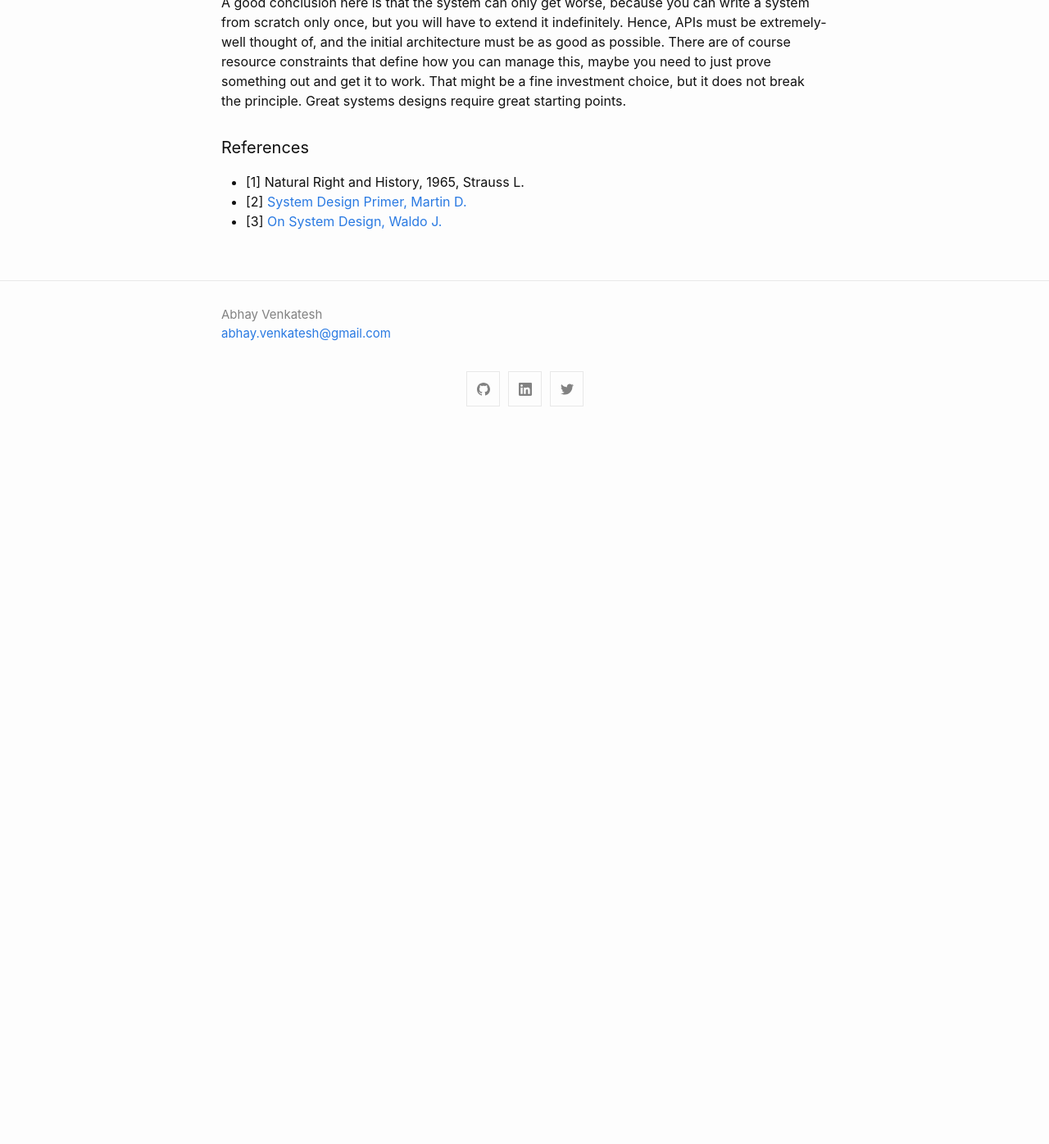
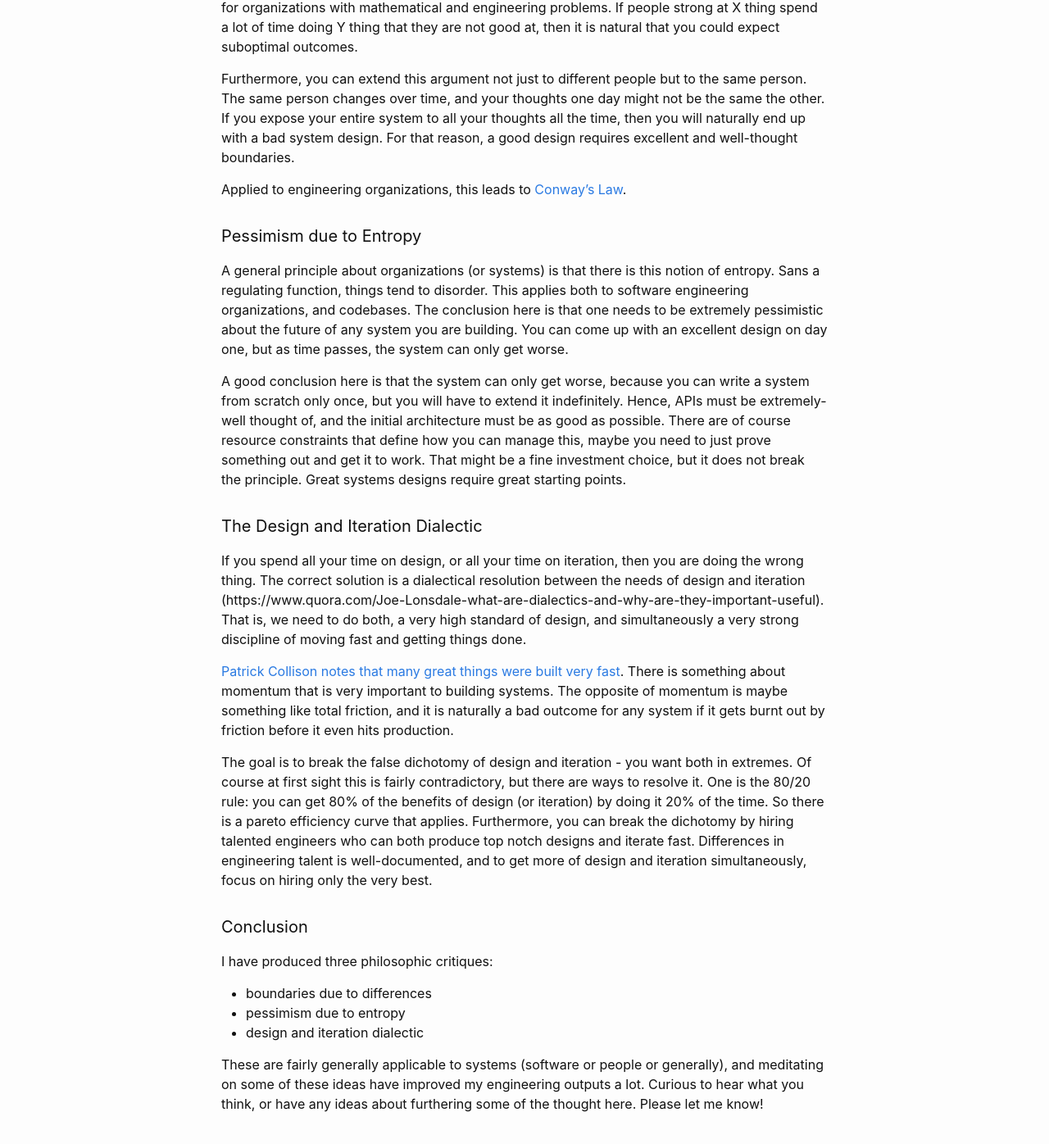
Before and after one commit to abhay-venkatesh/abhay-venkatesh.github.io, a Jekyll site: the page built from _posts/2020-06-20-system-design.md, in a window 1280 px wide and 1400 px high, scrolled down 2309 px. Shown: the top 1396 px of the window at 82% size. Built offline with Jekyll 4.4.1, drawn with Linux system fonts in a browser that asks for light colours; before the commit the page ends 2840 px from its top, so only the background shows below that; some of the changed text lies outside the part shown.

Commit message:
finish text

```diff
--- a/_posts/2020-06-20-system-design.md
+++ b/_posts/2020-06-20-system-design.md
@@ -4,13 +4,24 @@
 categories: misc
 ---
 
-> We are then in the position of beings who are sane and sober when engaged in trivial business and who gamble like madmen when confronted with serious issues—retail sanity and wholesale madness (Strauss, 1965)
+#### Topics
+- [Introduction](#Introduction)
+- [Aesthetics vs. Philosophy](#aesthetics-vs.-philosophy)
+- [Existing Work](#existing-work)
+- [System Design and People](#system-design-and-people)
+- [Boundaries due to Differences](#boundaries-due-to-differences)
+- [Pessimism due to Entropy](#pessimism-due-to-entropy)
+- [The Design and Iteration Dialectic](#the-design-and-iteration-dialectic)
+
+#### Introduction
+
+> We are then in the position of beings who are sane and sober when engaged in trivial business and who gamble like madmen when confronted with serious issues—retail sanity and wholesale madness [(Strauss, 1965)](https://contemporarythinkers.org/leo-strauss/book/natural-right-and-history/)
 
 There are two pieces to designing software systems:
 - details
 - the big picture
 
-To get the details, one simply must read excellent resources such as [System Design Primer, Martin D.](https://github.com/donnemartin/system-design-primer) or [Google Technology Stack](http://michaelnielsen.org/blog/lecture-course-the-google-technology-stack/).
+To get the details, one simply must read excellent resources such as [System Design Primer, Martin D.](https://github.com/donnemartin/system-design-primer) or [Google Technology Stack](http://michaelnielsen.org/blog/lecture-course-the-google-technology-stack/). Part of becoming a good system designer is just to have experience with a good selection of system design problems. I suspect there is no way to circumvent that.
 
 But my focus in this article is on the big picture. For whatever reason, it seems like we refrain from general and aggrandizing theorization, and accordingly, we do not make general theories about software systems design. My goal here is to get at a basic starting point for a general software systems design theory. Perhaps the theory would apply to the design of all systems really, so I use the terms "software systems" and "systems" interchangeably throughout this piece.
 
@@ -23,6 +34,8 @@
 There has been some work on getting at these general principles about software design such as [Clean Architecture, Martin B.](https://www.amazon.com/Clean-Architecture-Craftsmans-Software-Structure/dp/0134494164), but people critique this book as [too opinionated](https://twitter.com/etscrivner/status/1260584368407445504?s=20), a critique which I sympathize with, at least with respect to the [specific design] Uncle Bob touts. In any case, Bob Martin makes a lot of progress with respect to general theorization, and provides an excellent listing of principles that seem to have become fairly canonical and undisputed.
 
 There are more technical treatments on this problem with respect to scalability and performance. A good resource for that is [Designing Data-Intensive Applications, Kleppmann, M.](https://www.amazon.com/Designing-Data-Intensive-Applications-Reliable-Maintainable/dp/1449373321). The text comes up with solutions to the fact that modern applications are data-constrainted and not-compute constrained, and comes up with a listing of ideas around how to make applications scale with respect to data.
+
+There is also a [good sociological treatment on the problem of system design by Jim Waldo](https://scholar.harvard.edu/files/waldo/files/ps-2006-6.pdf). The focus is so much on principles of software design but rather why it the art of system design is being lost.
 
 #### System Design and People
 
@@ -40,13 +53,27 @@
 
 Furthermore, you can extend this argument not just to different people but to the same person. The same person changes over time, and your thoughts one day might not be the same the other. If you expose your entire system to all your thoughts all the time, then you will naturally end up with a bad system design. For that reason, a good design requires excellent and well-thought boundaries.
 
+Applied to engineering organizations, this leads to [Conway's Law](https://en.wikipedia.org/wiki/Conway%27s_law).
+
 #### Pessimism due to Entropy
 
 A general principle about organizations (or systems) is that there is this notion of entropy. Sans a regulating function, things tend to disorder. This applies both to software engineering organizations, and codebases. The conclusion here is that one needs to be extremely pessimistic about the future of any system you are building. You can come up with an excellent design on day one, but as time passes, the system can only get worse.
 
 A good conclusion here is that the system can only get worse, because you can write a system from scratch only once, but you will have to extend it indefinitely. Hence, APIs must be extremely-well thought of, and the initial architecture must be as good as possible. There are of course resource constraints that define how you can manage this, maybe you need to just prove something out and get it to work. That might be a fine investment choice, but it does not break the principle. Great systems designs require great starting points.
 
-#### References
-- [1] Natural Right and History, 1965, Strauss L.
-- [2] [System Design Primer, Martin D.](https://github.com/donnemartin/system-design-primer)
-- [3] [On System Design, Waldo J.](https://scholar.harvard.edu/files/waldo/files/ps-2006-6.pdf)
+#### The Design and Iteration Dialectic
+
+If you spend all your time on design, or all your time on iteration, then you are doing the wrong thing. The correct solution is a dialectical resolution between the needs of design and iteration (https://www.quora.com/Joe-Lonsdale-what-are-dialectics-and-why-are-they-important-useful). That is, we need to do both, a very high standard of design, and simultaneously a very strong discipline of moving fast and getting things done.
+
+[Patrick Collison notes that many great things were built very fast](https://patrickcollison.com/fast). There is something about momentum that is very important to building systems. The opposite of momentum is maybe something like total friction, and it is naturally a bad outcome for any system if it gets burnt out by friction before it even hits production.
+
+The goal is to break the false dichotomy of design and iteration - you want both in extremes. Of course at first sight this is fairly contradictory, but there are ways to resolve it. One is the 80/20 rule: you can get 80% of the benefits of design (or iteration) by doing it 20% of the time. So there is a pareto efficiency curve that applies. Furthermore, you can break the dichotomy by hiring talented engineers who can both produce top notch designs and iterate fast. Differences in engineering talent is well-documented, and to get more of design and iteration simultaneously, focus on hiring only the very best.
+
+#### Conclusion
+
+I have produced three philosophic critiques:
+- boundaries due to differences
+- pessimism due to entropy
+- design and iteration dialectic
+
+These are fairly generally applicable to systems (software or people or generally), and meditating on some of these ideas have improved my engineering outputs a lot. Curious to hear what you think, or have any ideas about furthering some of the thought here. Please let me know!
```
